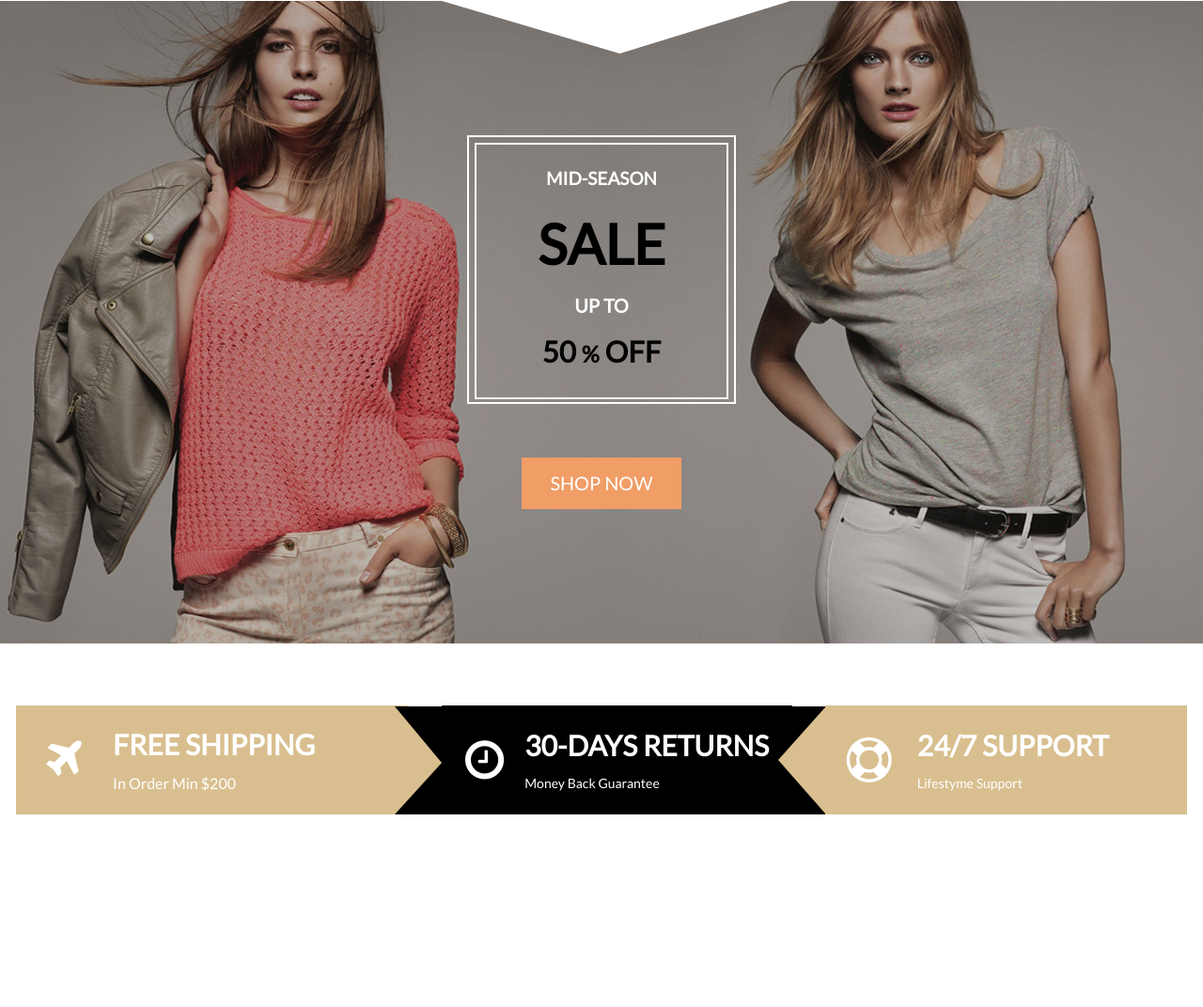
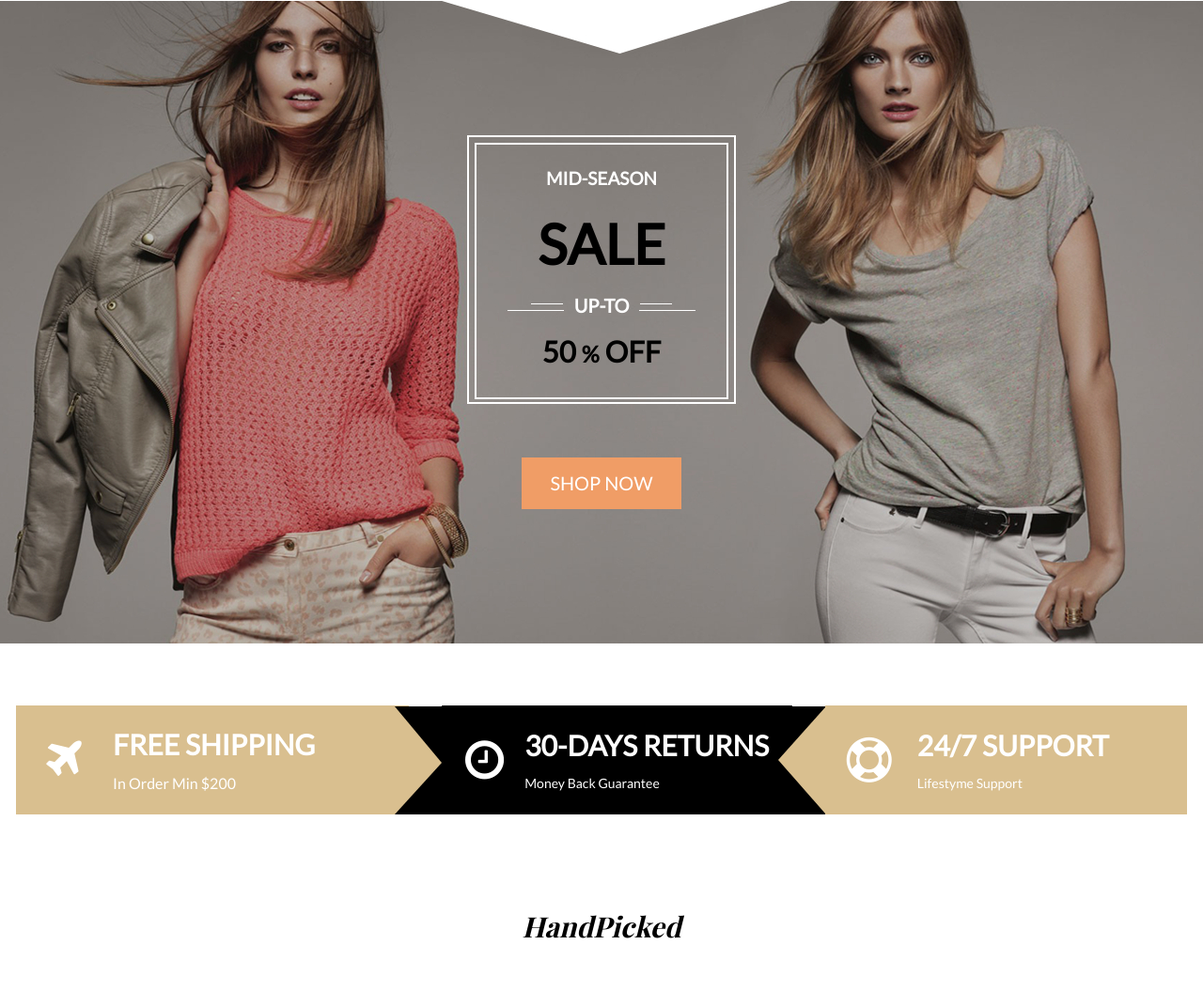
Before and after one commit to oddzye/netcrakcer_home1, a plain HTML site: page src/index.html in a window 1280 px wide. Shown: the part 105-1177 px from the top of the page at 94% size. Before the commit the page ends 972 px from the top, so only its background shows below. Drawn offline with nearby package versions, Linux system fonts and the light colour scheme; a web font is replaced by a local one.

Commit message:
up-to feature . added 2 lines before and after

```diff
--- a/src/index.html
+++ b/src/index.html
@@ -53,7 +53,16 @@
 				<div class="sale-rect">
 					<div class="sale-rect__pre-title">mid-season</div>
 					<div class="sale-rect__main-title">sale</div>
-					<div class="sale-rect__up-to">up to</div>
+					<div class="sale-rect__up-to">
+						up-to
+					<div class="sale-rect__up-to_decoration_first-line sale-rect__up-to_decoration">
+
+					</div>
+					<div class="sale-rect__up-to_decoration sale-rect__up-to_decoration_second-line">
+
+					</div>
+
+					</div>
 					<div class="sale-rect__procent-sale">50 <span>%</span> off</div>
 				</div>
 			</div>
@@ -87,5 +96,13 @@
 			</div>
 		</div>
 	</div>
+	<div class="handpicked">
+		<div class="container">
+			<div class="handpicked-title section-title">HandPicked
+			<div class="handpicked-title_diamond_left"></div>
+			<div class="handpicked-title_diamond_right"></div>
+			</div>
+		</div>
+	</div>
 </body>
 </html>
--- a/src/sass/_adventages.sass
+++ b/src/sass/_adventages.sass
@@ -1,7 +1,9 @@
 .advantages
 	color: #fff
 	font-family: 'Lato', sans-serif
+	margin-bottom: 102px
 	.container
+		flex-wrap: wrap
 		justify-content: space-around
 	&-block
 		display: flex
--- a/src/sass/_common.sass
+++ b/src/sass/_common.sass
@@ -10,6 +10,17 @@ a
 .space-between
 	justify-content: space-between
 
+.justify-content-center
+	justify-content: center
+
 button
 	outline: none
 	cursor: pointer
+
+.section-title
+	width: 100%
+	text-align: center
+	font-family: "Playfair Display"
+	font-size: 30px
+	font-weight: 700
+	font-style: italic
--- a/src/sass/_main.sass
+++ b/src/sass/_main.sass
@@ -36,6 +36,51 @@
 					font-weight: 700
 					text-transform: uppercase
 					margin-bottom: 20px
+					position: relative
+					&:before
+						content: ''
+						position: absolute
+						height: 7px
+						// border-bottom: 1px solid white
+						border-top: 1px solid white
+						top: 9px
+						left: 25px
+						width: 34px
+					&:after
+						content: ''
+						position: absolute
+						height: 7px
+						// border-bottom: 1px solid white
+						border-top: 1px solid white
+						top: 9px
+						right: 25px
+						width: 34px
+					&_decoration
+						position: absolute
+						&_first-line
+							bottom: 5px
+							left: 0
+							width: 60px
+							height: 1px
+							border-top: 1px solid white
+						&_second-line
+							bottom: 5px
+							right: 0
+							width: 60px
+							height: 1px
+							border-top: 1px solid white
+
+						// &:before, &:after
+						// 	content: ''
+						// 	position: absolute
+						// 	height: 7px
+						// 	border-bottom: 1px solid white
+						// 	border-top: 2px solid white
+						// 	top: 0
+						// 	width: 34px
+
+
+
 				&__procent-sale
 					text-transform: uppercase
 					color: #000000
--- a/src/sass/style.sass
+++ b/src/sass/style.sass
@@ -3,3 +3,4 @@
 @import 'navigation'
 @import 'main'
 @import 'adventages'
+@import 'handpicked'
```
Also changed, not shown: src/css/style.css.
